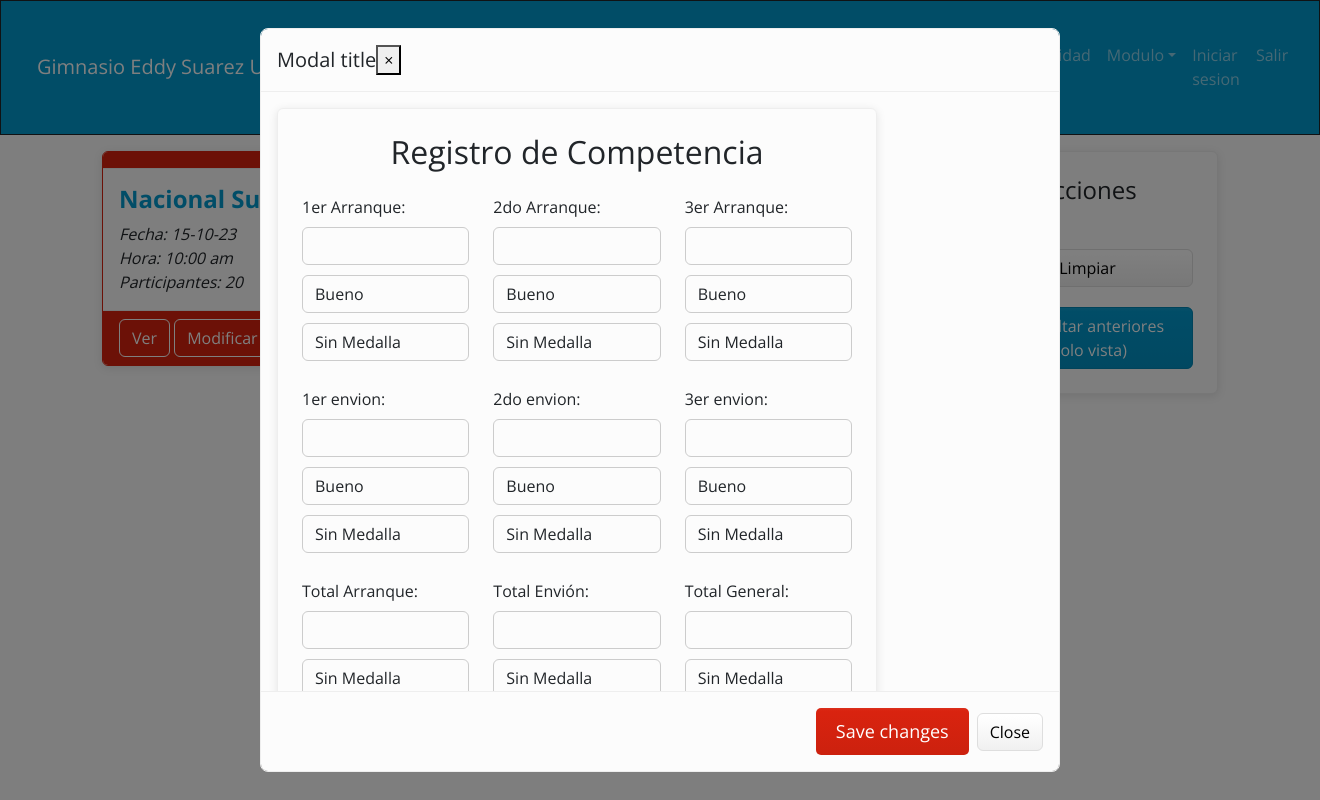
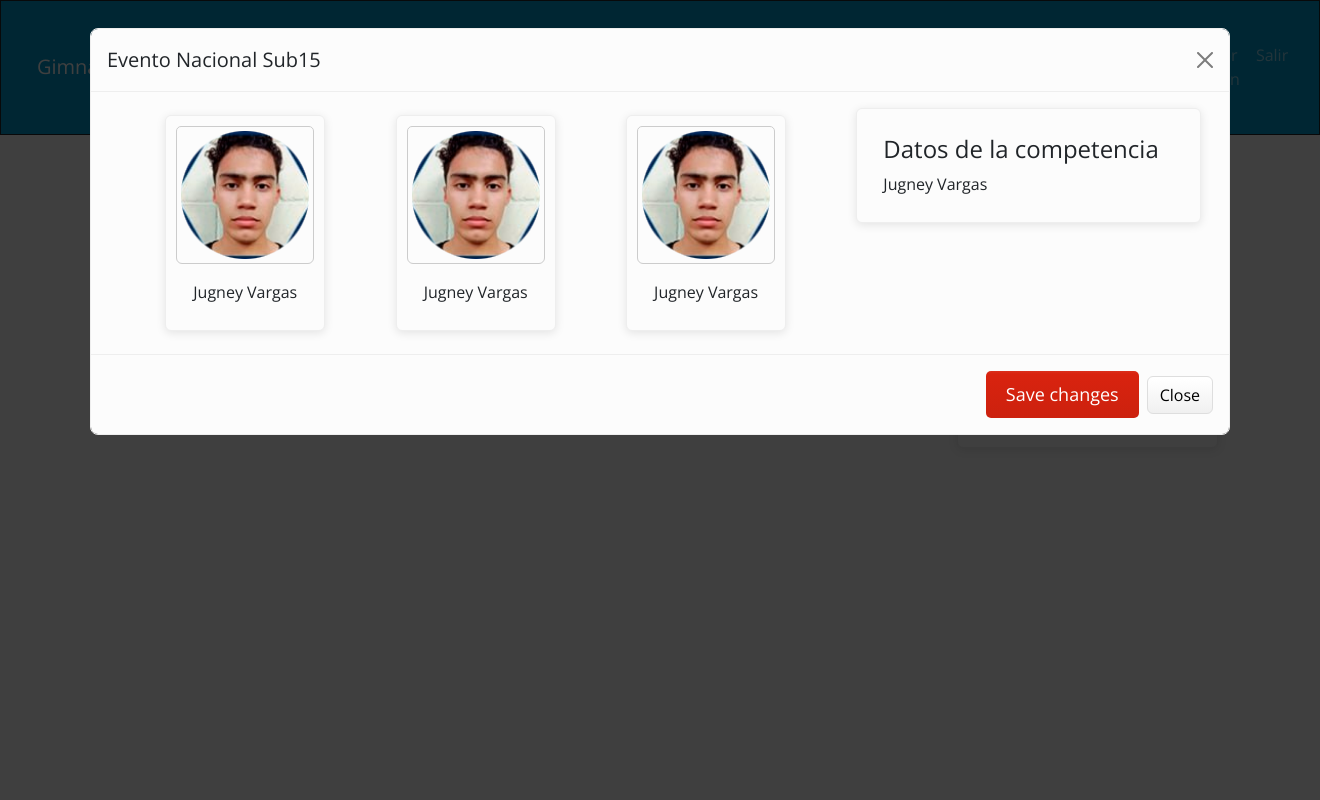
Before and after one commit to jugneyidk/gymsys, a PHP site: page /index.php?p=eventos in a window 1320 px wide, after a click on "Ver". Run offline with PHP 8.4, Linux system fonts and the light colour scheme.

Commit message:
Ver 1.01

```diff
--- a/vista/eventos.php
+++ b/vista/eventos.php
@@ -1,27 +1,40 @@
 <!DOCTYPE html>
 <html lang="es">
+
 <head>
     <meta charset="UTF-8">
     <meta name="viewport" content="width=device-width, initial-scale=1.0">
     <title>Registro de Competencias - Sistema</title>
-    <?php require_once("comunes/linkcss.php") ?>
+    <?php require_once ("comunes/linkcss.php") ?>
 </head>
+
 <body>
-<?php require_once("comunes/menu.php"); ?>
+    <?php require_once ("comunes/menu.php"); ?>
     <div class="container align-items-top pt-3" style="min-height: 85vh;">
         <div class="row justify-content-start ">
+            <nav aria-label="breadcrumb">
+                        <ol class="breadcrumb">
+                            <li class="breadcrumb-item active"><a href="#">Evento</a></li>
+
+                        </ol>
+                    </nav>
             <div class="col-lg-9 col-md-5">
                 <div class="row">
+
+
                     <div class="col">
 
                         <div class="card border-primary p-0" style="">
                             <div class="card-header bg-primary"></div>
                             <div class="card-body">
                                 <h4 class="card-title text-info"><strong>Nacional Sub-15</strong></h4>
-                                <blockquote class="card-text"><em>Fecha: 15-10-23</br>Hora: 10:00 am</br>Participantes: 20</em></blockquote>
+                                <blockquote class="card-text"><em>Fecha: 15-10-23</br>Hora: 10:00 am</br>Participantes:
+                                        20</em></blockquote>
                             </div>
                             <div class="card-footer bg-primary">
-                                <button type="button" class="btn btn-outline-light" data-bs-toggle="modal" data-bs-target="#modalEventOne">Ver</button> <a href="#" class="btn btn-outline-light">Modificar</a>
+                                <button type="button" class="btn btn-outline-light" data-bs-toggle="modal"
+                                    data-bs-target="#modalEventOne" id="btnEvento">Ver</button> <a href="#"
+                                    class="btn btn-outline-light">Modificar</a>
                             </div>
                         </div>
 
@@ -32,10 +45,12 @@
                             <div class="card-header bg-secondary"></div>
                             <div class="card-body">
                                 <h4 class="card-title text-secondary"><strong>Nacional Sub-15</strong></h4>
-                                <blockquote class="card-text"><em>Fecha: 15-10-23</br>Hora: 10:00 am</br>Participantes: 20</em></blockquote>
+                                <blockquote class="card-text"><em>Fecha: 15-10-23</br>Hora: 10:00 am</br>Participantes:
+                                        20</em></blockquote>
                             </div>
                             <div class="card-footer bg-secondary">
-                                    <a href="#" class="btn btn-outline-dark disabled">Ver</a> <a href="#" class="btn btn-outline-dark disabled">Modificar</a>
+                                <a href="#" class="btn btn-outline-dark disabled">Ver</a> <a href="#"
+                                    class="btn btn-outline-dark disabled">Modificar</a>
                             </div>
                         </div>
 
@@ -46,10 +61,12 @@
                             <div class="card-header bg-primary"></div>
                             <div class="card-body">
                                 <h4 class="card-title text-info"><strong>Nacional Sub-15</strong></h4>
-                                <blockquote class="card-text"><em>Fecha: 15-10-23</br>Hora: 10:00 am</br>Participantes: 20</em></blockquote>
+                                <blockquote class="card-text"><em>Fecha: 15-10-23</br>Hora: 10:00 am</br>Participantes:
+                                        20</em></blockquote>
                             </div>
                             <div class="card-footer bg-primary">
-                                    <a href="#" class="btn btn-outline-light">Ver</a> <a href="#" class="btn btn-outline-light">Modificar</a>
+                                <a href="#" class="btn btn-outline-light">Ver</a> <a href="#"
+                                    class="btn btn-outline-light">Modificar</a>
                             </div>
                         </div>
 
@@ -66,7 +83,8 @@
                 <div class="card p-4 mb-3 " id="">
                     <h4 class="card-title text-center mb-4">Acciones</h4>
                     <button type="button" class="btn btn-secondary btn-block" onclick="resetForm()">Limpiar</button>
-                        <button type="button" class="btn btn-info btn-block" data-bs-toggle="modal" data-bs-target="#modalEntrenadores">Consultar anteriores (solo vista)</button>
+                    <button type="button" class="btn btn-info btn-block" data-bs-toggle="modal"
+                        data-bs-target="#modalEntrenadores">Consultar anteriores (solo vista)</button>
                 </div>
             </div>
 
@@ -75,14 +93,105 @@
         </div>
     </div>
 
-                <div class="modal" tabindex="-1" role="dialog" id="modalEventOne">
-                    <div class="modal-dialog modal-lg modal-dialog-scrollable" role="document">
+    <!--Modal de la competencia-->
+
+
+    <div class="modal fade" tabindex="-1" aria-hidden="true" role="dialog" id="modalEventOne" style="overflow-y: scroll;">
+        <div class="modal-dialog modal-xl modal-dialog-scrollable" role="document">
             <div class="modal-content">
                 <div class="modal-header">
-                                <h5 class="modal-title">Modal title</h5>
-                                <button type="button" class="close" data-dismiss="modal" aria-label="Close">
-                                <span aria-hidden="true">&times;</span>
+                    <h5 class="modal-title">Evento Nacional Sub15</h5>
+                    <button type="button" class="btn-close" data-bs-dismiss="modal" aria-label="Close"></button>
+
+                </div>
+                <div class="modal-body">
+                    <div class="container">
+                        <div class="row">
+                            <div class="col-3 d-flex justify-content-center">
+                                <button class="btn" data-bs-toggle="modal" data-bs-target="#offcanvasExample" id="btnParticipante">
+                                    <div class="card " style="width: 10rem;">
+                                        <img src="img/atleta-foto.png" class="card-img-top img-thumbnail " alt="...">
+                                        <div class="card-body">
+                                            <p class="card-text">Jugney Vargas</p>
+                                        </div>
+                                    </div>
                                 </button>
+                            </div>
+                            <div class="col-2 d-flex justify-content-center">
+                                <button class="btn ">
+                                    <div class="card" style="width: 10rem;">
+                                        <img src="img/atleta-foto.png" class="card-img-top img-thumbnail " alt="...">
+                                        <div class="card-body">
+                                            <p class="card-text">Jugney Vargas</p>
+                                        </div>
+                                    </div>
+                                </button>
+                            </div>
+                            <div class="col-3 d-flex justify-content-center">
+                                <button class="btn">
+                                    <div class="card" style="width: 10rem;">
+                                        <img src="img/atleta-foto.png" class="card-img-top img-thumbnail " alt="...">
+                                        <div class="card-body">
+                                            <p class="card-text">Jugney Vargas</p>
+                                        </div>
+                                    </div>
+                                </button>
+                            </div>
+                            <div class="col-4">
+                                <div class="card w-100">
+
+                                    <div class="card-body">
+                                        <h4 class="card-title">Datos de la competencia</h4>
+                                        <p class="card-text">Jugney Vargas</p>
+                                    </div>
+                                </div>
+                            </div>
+                        </div>
+                    </div>
+
+                </div>
+                <div class="modal-footer">
+                    <button type="button" class="btn btn-primary">Save changes</button>
+                    <button type="button" class="btn btn-secondary" data-dismiss="modal">Close</button>
+                </div>
+            </div>
+        </div>
+    </div>
+    </div>
+
+    <!--Modal del atleta-->
+
+    <div class="offcanvas offcanvas-start" tabindex="-1" id="offcanvasExample" aria-labelledby="offcanvasExampleLabel">
+  <div class="offcanvas-header">
+    <h5 class="offcanvas-title" id="offcanvasExampleLabel">Offcanvas</h5>
+    <button type="button" class="btn-close" data-bs-dismiss="offcanvas" aria-label="Close"></button>
+  </div>
+  <div class="offcanvas-body">
+    <div>
+      Some text as placeholder. In real life you can have the elements you have chosen. Like, text, images, lists, etc.
+    </div>
+    <div class="dropdown mt-3">
+      <button class="btn btn-secondary dropdown-toggle" type="button" data-bs-toggle="dropdown">
+        Dropdown button
+      </button>
+      <ul class="dropdown-menu">
+        <li><a class="dropdown-item" href="#">Action</a></li>
+        <li><a class="dropdown-item" href="#">Another action</a></li>
+        <li><a class="dropdown-item" href="#">Something else here</a></li>
+      </ul>
+    </div>
+  </div>
+</div>
+
+<!---->
+
+    <div class="modal fade" id="ParticipanteJugney" style="display: none;" tabindex="-1"
+        aria-labelledby="ParticipanteJugneylabel" aria-hidden="true" role="dialog">
+        <div class="modal-dialog">
+            <div class="modal-content">
+                <div class="modal-header">
+                    <h1 class="modal-title fs-5" id="exampleModalLabel">Modal title</h1>
+                    <button type="button" class="btn-close" data-bs-dismiss="modal" aria-label="Close"></button>
                 </div>
                 <div class="modal-body">
                     <div class="card p-4 col-lg-10 col-md-12 mb-3">
@@ -92,7 +201,8 @@
                                 <div class="col-md-4 mb-3">
                                     <label for="arranque1" class="form-label">1er Arranque:</label>
                                     <input type="number" class="form-control" id="arranque1" name="arranque1" required>
-                                                <select class="form-control mt-1" id="resultado_arranque1" name="resultado_arranque1">
+                                    <select class="form-control mt-1" id="resultado_arranque1"
+                                        name="resultado_arranque1">
                                         <option>Bueno</option>
                                         <option>Malo</option>
                                     </select>
@@ -106,7 +216,8 @@
                                 <div class="col-md-4 mb-3">
                                     <label for="arranque2" class="form-label">2do Arranque:</label>
                                     <input type="number" class="form-control" id="arranque2" name="arranque2" required>
-                                                <select class="form-control mt-1" id="resultado_arranque2" name="resultado_arranque2">
+                                    <select class="form-control mt-1" id="resultado_arranque2"
+                                        name="resultado_arranque2">
                                         <option>Bueno</option>
                                         <option>Malo</option>
                                     </select>
@@ -120,7 +231,8 @@
                                 <div class="col-md-4 mb-3">
                                     <label for="arranque3" class="form-label">3er Arranque:</label>
                                     <input type="number" class="form-control" id="arranque3" name="arranque3" required>
-                                                <select class="form-control mt-1" id="resultado_arranque3" name="resultado_arranque3">
+                                    <select class="form-control mt-1" id="resultado_arranque3"
+                                        name="resultado_arranque3">
                                         <option>Bueno</option>
                                         <option>Malo</option>
                                     </select>
@@ -136,7 +248,8 @@
                             <div class="row">
                                 <div class="col-md-4 mb-3">
                                     <label for="envion1" class="form-label">1er envion:</label>
-                                                <input type="number" class="form-control" id="envion1" name="arranenvion1que1" required>
+                                    <input type="number" class="form-control" id="envion1" name="arranenvion1que1"
+                                        required>
                                     <select class="form-control mt-1" id="resultado_envion1" name="resultado_envion1">
                                         <option>Bueno</option>
                                         <option>Malo</option>
@@ -181,8 +294,10 @@
                             <div class="row">
                                 <div class="col-md-4 mb-3">
                                     <label for="total_arranque" class="form-label">Total Arranque:</label>
-                                                <input type="number" class="form-control" id="total_arranque" name="total_arranque" readonly>
-                                                <select class="form-control mt-1" id="medalla_total_arranque" name="medalla_total_arranque">
+                                    <input type="number" class="form-control" id="total_arranque" name="total_arranque"
+                                        readonly>
+                                    <select class="form-control mt-1" id="medalla_total_arranque"
+                                        name="medalla_total_arranque">
                                         <option value="">Sin Medalla</option>
                                         <option>Oro</option>
                                         <option>Plata</option>
@@ -191,8 +306,10 @@
                                 </div>
                                 <div class="col-md-4 mb-3">
                                     <label for="total_envion" class="form-label">Total Envión:</label>
-                                                <input type="number" class="form-control" id="total_envion" name="total_envion" readonly>
-                                                <select class="form-control mt-1" id="medalla_total_envion" name="medalla_total_envion">
+                                    <input type="number" class="form-control" id="total_envion" name="total_envion"
+                                        readonly>
+                                    <select class="form-control mt-1" id="medalla_total_envion"
+                                        name="medalla_total_envion">
                                         <option value="">Sin Medalla</option>
                                         <option>Oro</option>
                                         <option>Plata</option>
@@ -201,8 +318,10 @@
                                 </div>
                                 <div class="col-md-4 mb-3">
                                     <label for="total_general" class="form-label">Total General:</label>
-                                                <input type="number" class="form-control" id="total_general" name="total_general" readonly>
-                                                <select class="form-control mt-1" id="medalla_total_general" name="medalla_total_general">
+                                    <input type="number" class="form-control" id="total_general" name="total_general"
+                                        readonly>
+                                    <select class="form-control mt-1" id="medalla_total_general"
+                                        name="medalla_total_general">
                                         <option value="">Sin Medalla</option>
                                         <option>Oro</option>
                                         <option>Plata</option>
@@ -215,18 +334,22 @@
                     </div>
                 </div>
                 <div class="modal-footer">
+                    <button type="button" class="btn btn-secondary" data-bs-dismiss="modal">Close</button>
                     <button type="button" class="btn btn-primary">Save changes</button>
-                                <button type="button" class="btn btn-secondary" data-dismiss="modal">Close</button>
                 </div>
             </div>
         </div>
     </div>
-            </div>
+
+
+
+
     <footer>
-    <?php require_once("comunes/footer.php"); ?>
+        <?php require_once ("comunes/footer.php"); ?>
     </footer>
-
+    <script src="js/jquery.min.js"></script>
     <script src="js/bootstrap.bundle.min.js"></script>
+    <script src="js/eventos.js"></script>
     <script>
         function calculateTotals() {
 
@@ -247,4 +370,5 @@
         });
     </script>
 </body>
+
 </html>
```
Lines whose indentation alone changed are shown as unchanged.
